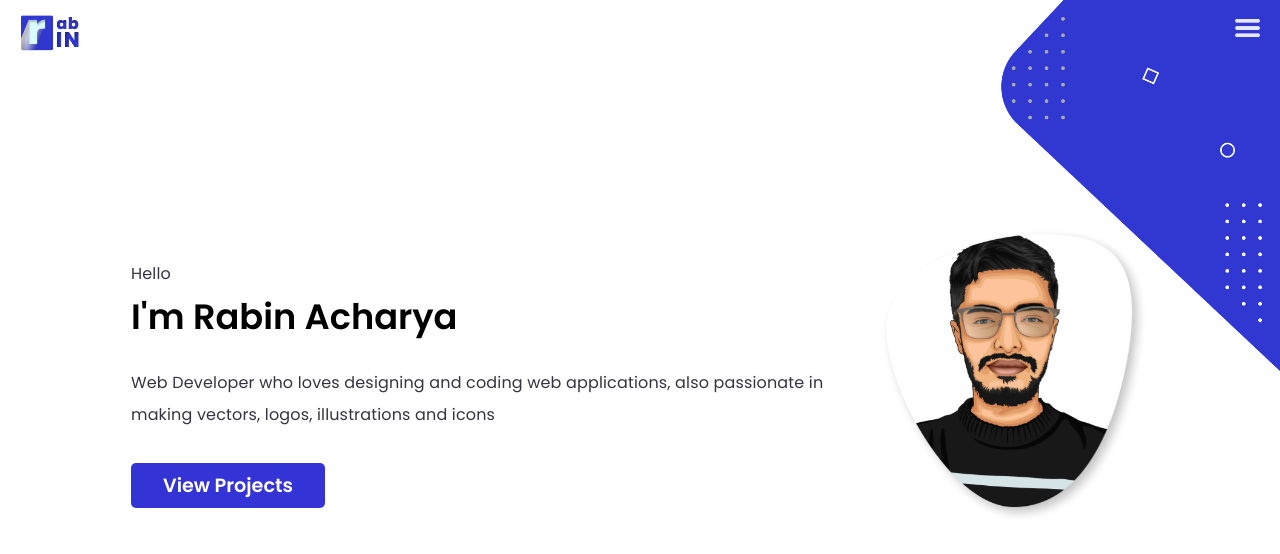
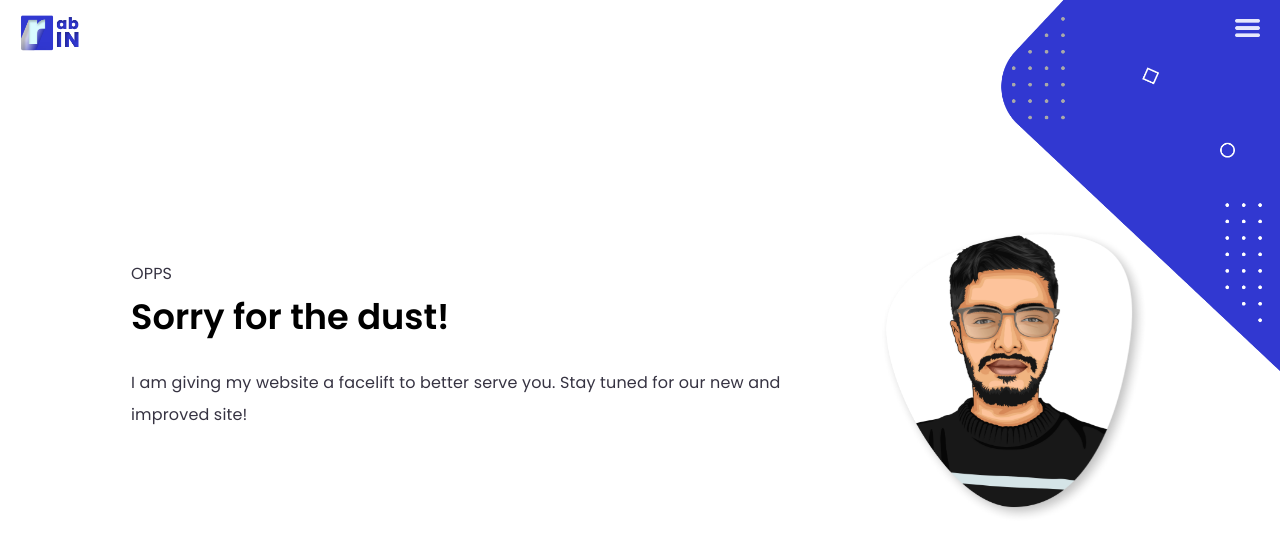
Before and after one commit to rabin7acharya/myPortfolio, a plain HTML site: page index.html in a window 1280 px wide. Drawn offline with Linux system fonts and the light colour scheme.

Commit message:
Maintenance Notice

```diff
--- a/index.html
+++ b/index.html
@@ -38,17 +38,16 @@
       <section id="info-container">
         <img src="images/myImage.png" alt="Rabin Acharya" class="myImage" />
         <div class="info">
-          <p class="subhead">Hello</p>
-          <h1>I'm Rabin Acharya</h1>
+          <p class="subhead">OPPS</p>
+          <h1>Sorry for the dust!</h1>
           <p class="subhead">
-            Web Developer who loves designing and coding web applications, also
-            passionate in making vectors, logos, illustrations and icons
+             I am giving my website a facelift to better serve you. Stay tuned for our new and improved site!
           </p>
-          <a
+<!--           <a
             target="_blank"
             href="https://rabin7acharya.github.io/mobile-web-multimedia/" class="hire-btn">View Projects</a>
             </a
-          >
+          > -->
         </div>
       </section>
       <!-- <img src="images/backgroundbot.png" alt="" class="background bg-bot" /> -->
```
